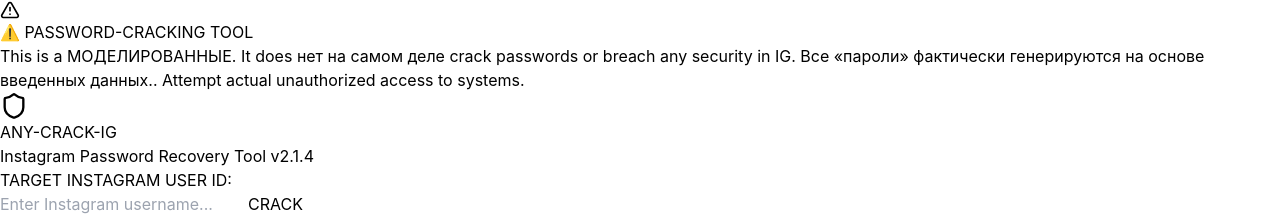
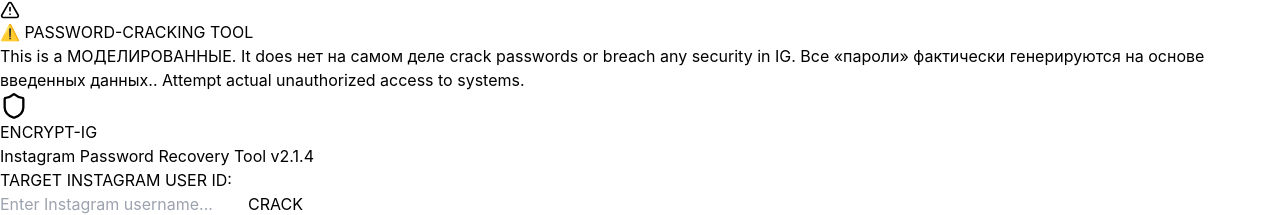
Before and after one commit to KishorMahanta/any-crack, a React (Vite) app: page / in a window 1280 px wide. Shown: the top 215 px of the page. Built offline with nearby package versions, Linux system fonts and the light colour scheme.

Commit message:
Updated App.jsx and index.html

```diff
--- a/src/App.jsx
+++ b/src/App.jsx
@@ -180,7 +180,7 @@
           <div className="flex items-center gap-2 sm:gap-3">
             <Shield size={28} className="text-red-500 sm:w-8 sm:h-8" />
             <div>
-              <h1 className="text-2xl sm:text-3xl font-bold tracking-wider">ANY-CRACK-IG</h1>
+              <h1 className="text-2xl sm:text-3xl font-bold tracking-wider">ENCRYPT-IG</h1>
               <p className="text-gray-400 text-xs sm:text-sm">Instagram Password Recovery Tool v2.1.4</p>
             </div>
           </div>
```
